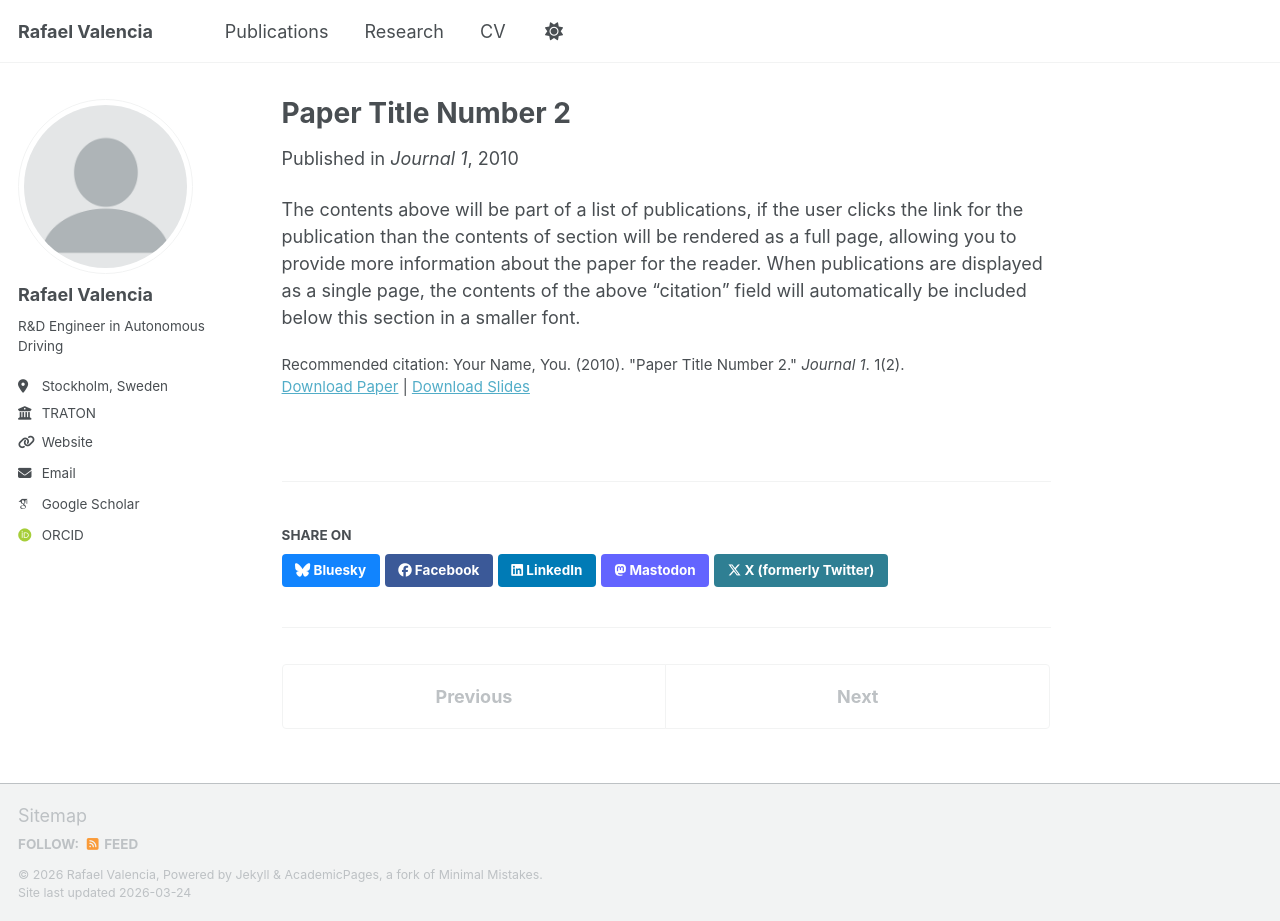
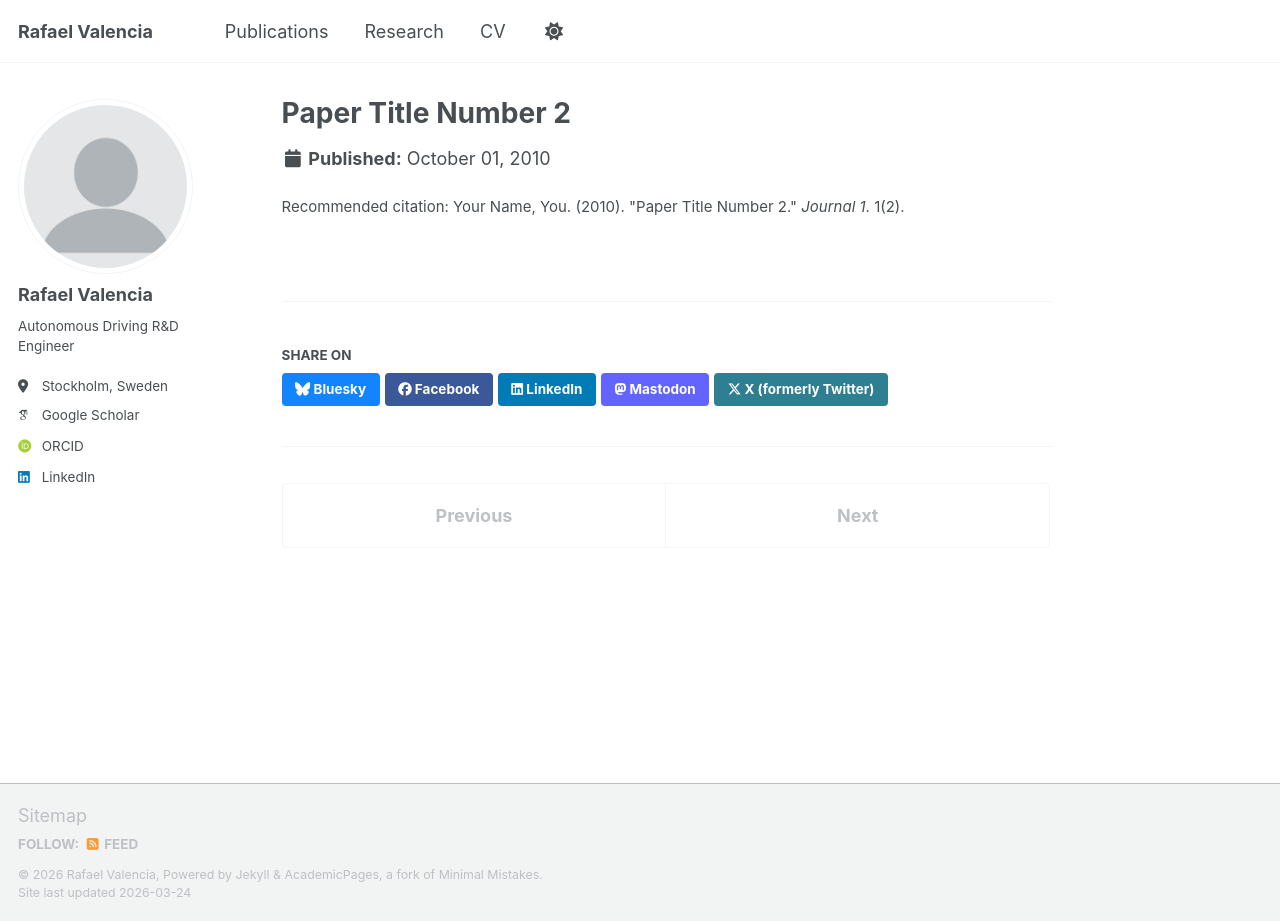
Before and after one commit to rafaelvalencia/rafaelvalencia.github.io, a Jekyll site: the page built from _publications/2010-10-01-paper-title-number-2.md, in a window 1280 px wide and 921 px high. Built offline with Jekyll 4.4.1, drawn with Linux system fonts in a browser that asks for light colours; some web fonts are replaced; a script bundle is joined from its source files by our own code; library files that are not in the unit come from our copies.

Commit message:
Start publication section

```diff
--- a/_config.yml
+++ b/_config.yml
@@ -26,11 +26,11 @@
   avatar           : "profile.png"
   name             : "Rafael Valencia"
   pronouns         : # example: "she/her"
-  bio              : "R&D Engineer in Autonomous Driving"
+  bio              : "Autonomous Driving R&D Engineer"
   location         : "Stockholm, Sweden"
-  employer         : "TRATON"
-  uri              :  https://traton.com/
-  email            : "rafael.at.zen@gmail.com"
+  #employer         : "TRATON"
+  #uri              :  https://traton.com/
+  #email            : "rafael.at.zen@gmail.com"
 
   # Academic websites
   academia         : # URL
@@ -66,7 +66,7 @@
   keybase          : # Username
   instagram        : # Username
   lastfm           : # Username
-  linkedin         : # Username
+  linkedin         : https://www.linkedin.com/in/rafaelvalencia
   mastodon         : # URL
   medium           : # URL
   pinterest        : # Username
@@ -84,13 +84,14 @@
 
 # Publication Category - The following the list of publication categories and their headings
 publication_category:
-  books:
-    title: 'Books'
+  book:
+    title: 'Book'
   manuscripts:
     title: 'Journal Articles'
   conferences:
     title: 'Conference Papers'
-
+  papers:
+    title: 'Papers'
 # Site Settings
 teaser                   :  # filename of teaser fallback teaser image placed in /images/ for social media previews
 breadcrumbs              : false # true, false (default)
--- a/_pages/publications.html
+++ b/_pages/publications.html
@@ -6,7 +6,7 @@
 ---
 
 {% if site.author.googlescholar %}
-  <div class="wordwrap">You can also find my articles on <a href="{{site.author.googlescholar}}">my Google Scholar profile</a>.</div>
+  <div class="wordwrap">You can also find my articles on <a href="{{https://scholar.google.com/citations?user=raAzOHoAAAAJ&hl=en&oi=ao}}">my Google Scholar profile</a>.</div>
 {% endif %}
 
 {% include base_path %}
--- a/_publications/2010-10-01-paper-title-number-2.md
+++ b/_publications/2010-10-01-paper-title-number-2.md
@@ -1,14 +1,14 @@
 ---
 title: "Paper Title Number 2"
 collection: publications
-category: manuscripts
+category: papers
 permalink: /publication/2010-10-01-paper-title-number-2
-excerpt: 'This paper is about the number 2. The number 3 is left for future work.'
-date: 2010-10-01
-venue: 'Journal 1'
-slidesurl: 'https://academicpages.github.io/files/slides2.pdf'
-paperurl: 'https://academicpages.github.io/files/paper2.pdf'
+#excerpt: 'This paper is about the number 2. The number 3 is left for future work.'
+#date: 2010-10-01
+#venue: 'Journal 1'
+#slidesurl: 'https://academicpages.github.io/files/slides2.pdf'
+#paperurl: 'https://academicpages.github.io/files/paper2.pdf'
 citation: 'Your Name, You. (2010). &quot;Paper Title Number 2.&quot; <i>Journal 1</i>. 1(2).'
 ---
 
-The contents above will be part of a list of publications, if the user clicks the link for the publication than the contents of section will be rendered as a full page, allowing you to provide more information about the paper for the reader. When publications are displayed as a single page, the contents of the above "citation" field will automatically be included below this section in a smaller font.
+<!-- The contents above will be part of a list of publications, if the user clicks the link for the publication than the contents of section will be rendered as a full page, allowing you to provide more information about the paper for the reader. When publications are displayed as a single page, the contents of the above "citation" field will automatically be included below this section in a smaller font. -->
--- a/_publications/2015-10-01-paper-title-number-3.md
+++ /dev/null
@@ -1,14 +0,0 @@
----
-title: "Paper Title Number 3"
-collection: publications
-category: manuscripts
-permalink: /publication/2015-10-01-paper-title-number-3
-excerpt: 'This paper is about the number 3. The number 4 is left for future work.'
-date: 2015-10-01
-venue: 'Journal 1'
-slidesurl: 'https://academicpages.github.io/files/slides3.pdf'
-paperurl: 'https://academicpages.github.io/files/paper3.pdf'
-citation: 'Your Name, You. (2015). &quot;Paper Title Number 3.&quot; <i>Journal 1</i>. 1(3).'
----
-
-The contents above will be part of a list of publications, if the user clicks the link for the publication than the contents of section will be rendered as a full page, allowing you to provide more information about the paper for the reader. When publications are displayed as a single page, the contents of the above "citation" field will automatically be included below this section in a smaller font.
```
Also changed, not shown: _publications/2009-10-01-paper-title-number-1.md (+8 -8 lines), _publications/2024-02-17-paper-title-number-4.md (+7 -7 lines), _publications/2025-06-08-paper-title-number-5.md (+5 -5 lines).
